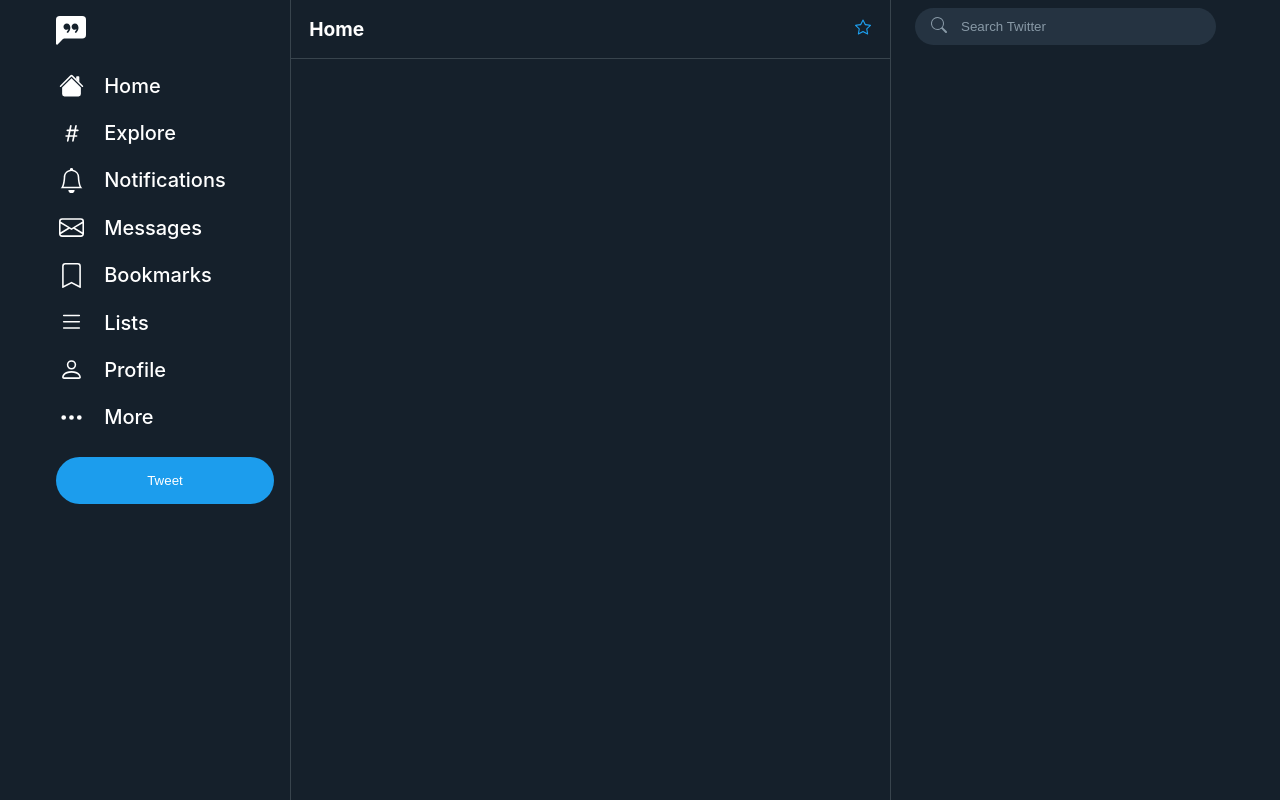
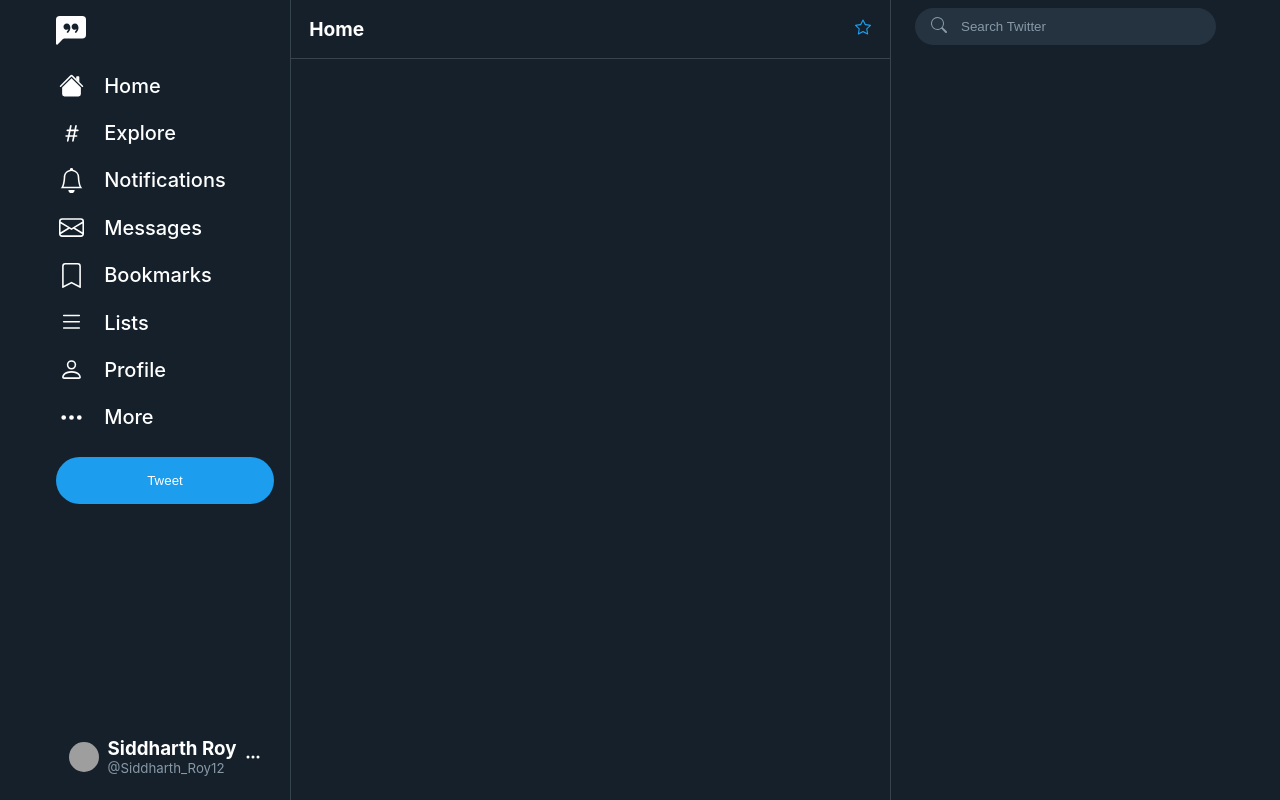
Before and after one commit to siddharthroy12/Twitter-Frontend-Clone, a React (Create React App) app: page / in a window 1280 px wide. Built offline with nearby package versions, Linux system fonts and the light colour scheme; grey boxes are pictures that could not be loaded.

Commit message:
Added Profile Menu in Header

```diff
--- a/src/App.css
+++ b/src/App.css
@@ -38,3 +38,12 @@
 .title-icon:hover{
     background-color: #162D40;
 }
+
+.border-bottom {
+    border-bottom: 1px solid #38444D;
+}
+
+.hover-background:hover {
+    background-color: #162D40;
+    transition: color 0.5s, background-color 0.5s;
+}
--- a/src/components/Header.css
+++ b/src/components/Header.css
@@ -5,6 +5,7 @@
     display: flex;
     flex-direction: column;
     border-right: 1px solid #38444D;
+    overflow-y: auto;
 }
 
 header > div {
@@ -72,3 +73,68 @@
 .header-tweet-button:focus {
     outline: none;
 }
+
+.header-profile-menu {
+    display: flex;
+    flex-direction: row;
+    align-items: center;
+    margin: 1rem;
+    justify-content: space-around;
+    border-radius: 50px;
+    padding: 0.5rem 0.5rem;
+    justify-self: flex-end;
+    margin-top: auto;
+}
+
+.header-profile-menu:hover {
+    background-color: #162D40;
+    transition: color 0.5s, background-color 0.5s;
+}
+
+.header-profile-menu-active {
+    background-color: #162D40;
+}
+
+.header-profile-menu img {
+    display: block;
+    width: 30px;
+    height: 30px;
+    border-radius: 50px;
+}
+
+.header-profile-menu h3, .header-profile-menu h5 {
+    margin: 0;
+}
+
+.header-profile-menu h5 {
+    font-weight: 400;
+    color: rgb(136, 153, 166);
+}
+
+.header-profile-menu-card {
+    position: absolute;
+    background-color: #15202B;
+    margin-bottom: 250px;
+    width: 98%;
+    border-radius: 16px;
+    padding-top: 1rem;
+    box-shadow: rgba(136, 153, 166, 0.2) 0px 0px 15px, rgba(136, 153, 166, 0.15) 0px 0px 3px 1px;
+}
+
+.header-profile-menu-card > div {
+    display: flex;
+    justify-content: space-evenly;
+    align-items: center;
+    padding-bottom: 15px;
+}
+
+.header-profile-menu-card p {
+    padding-top: 15px;
+    margin: 0;
+}
+
+.header-profile-menu-card svg {
+    color: #1A91DA;
+    width: 25px;
+    height: 25px;
+}
--- a/src/components/Header.tsx
+++ b/src/components/Header.tsx
@@ -1,4 +1,4 @@
-import React from 'react'
+import React, { useState } from 'react'
 import { Link } from 'react-router-dom'
 import ChatLeftQuoteIcon from './icons/ChatLeftQuoteIcon'
 import HomeIcon from './icons/HomeIcon'
@@ -9,10 +9,13 @@
 import ListIcon from './icons/ListIcon'
 import PersonIcon from './icons/PersonIcon'
 import ThreeDotsIcon from './icons/ThreeDotsIcon'
+import CheckIcon from './icons/CheckIcon'
 
 import './Header.css'
 
 const Header = () => {
+    const [profileMenuShown, setProfileMenuShown] = useState(false)
+
     return (
         <header>
             <div className="header-logo">
@@ -69,11 +72,40 @@
                         </Link>
                     </li>
                 </nav>
-                <button className="header-tweet-button">
-                    Tweet
-                </button>
             </div>
-
+            <button className="header-tweet-button">
+                Tweet
+            </button>
+            <div className={
+                profileMenuShown ? 'header-profile-menu-active header-profile-menu'
+                : 'header-profile-menu'
+                } onClick={e => setProfileMenuShown(!profileMenuShown)}>
+                <img src="https://pbs.twimg.com/profile_images/1347182038084849665/pCz-T1Ze_400x400.jpg" alt="Profile Pic"/>
+                <div>
+                    <h3>Siddharth Roy</h3>
+                    <h5>@Siddharth_Roy12</h5>
+                </div>
+                <ThreeDotsIcon />
+                {profileMenuShown && (
+                    <div className="header-profile-menu-card">
+                    <div className="border-bottom">
+                        <img src="https://pbs.twimg.com/profile_images/1347182038084849665/pCz-T1Ze_400x400.jpg" alt="Profile Pic"/>
+                        <div>
+                            <h3>Siddharth Roy</h3>
+                            <h5>@Siddharth_Roy12</h5>
+                        </div>
+                        <CheckIcon />
+                    </div>
+                    <div className="border-bottom hover-background">
+                        <p>Add an Existing Account</p>
+                    </div>
+                    <div className="hover-background" style={{
+                        borderBottomLeftRadius:'16px', borderBottomRightRadius: '16px'}}>
+                        <p>Log out @Siddharth_Roy12</p>
+                    </div>
+                    </div>
+                )}
+            </div>
         </header>
     )
 }
--- /dev/null
+++ b/src/components/icons/CheckIcon.tsx
@@ -0,0 +1,7 @@
+const CheckIcon = () => (
+    <svg xmlns="http://www.w3.org/2000/svg" width="16" height="16" fill="currentColor" className="bi bi-check" viewBox="0 0 16 16">
+        <path d="M10.97 4.97a.75.75 0 0 1 1.07 1.05l-3.99 4.99a.75.75 0 0 1-1.08.02L4.324 8.384a.75.75 0 1 1 1.06-1.06l2.094 2.093 3.473-4.425a.267.267 0 0 1 .02-.022z"/>
+    </svg>
+)
+
+export default CheckIcon
```
